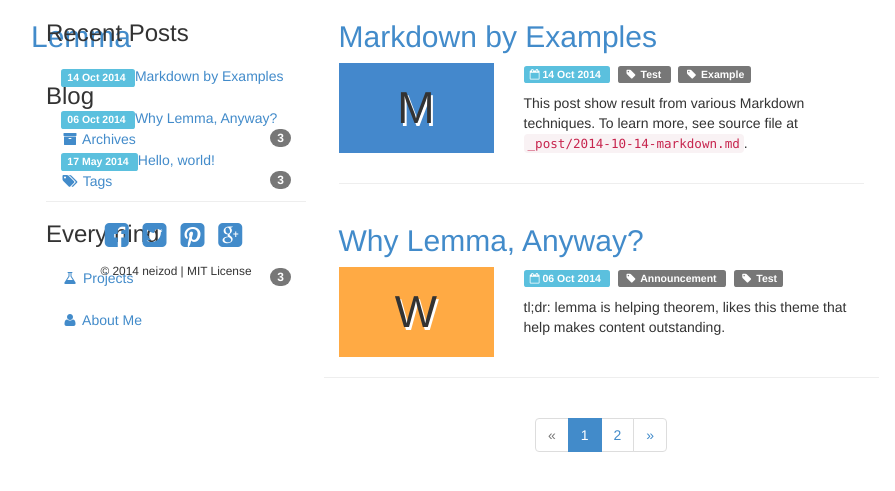
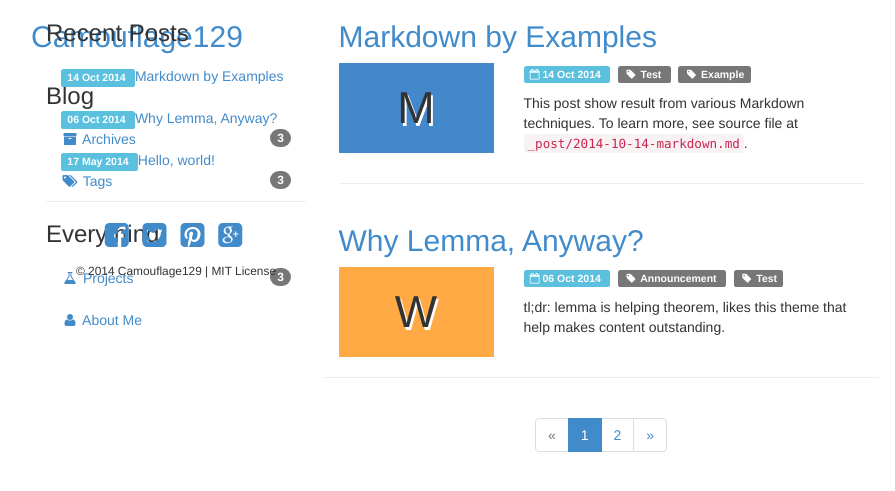
Before and after one commit to neizod/lemma-theme, a Jekyll site: the page built from index.html, in a window 1280 px wide. Shown: the top 491 px of the page, without its empty margins (39-934 px from the left). Built offline with Jekyll 4.4.1, drawn with Linux system fonts in a browser that asks for light colours; Markdown is read by kramdown in place of the engine named in the settings; the list of posts is cut into pages by our own code; some of the changed lines change nothing that is shown.

Commit message:
Update _config.yml

```diff
--- a/_config.yml
+++ b/_config.yml
@@ -1,30 +1,18 @@
 # user variables, change this to make custom site.
 
-name: Lemma
+name: Camouflage129
 desc: Yet another simple theme for Jekyll.
 author:
-  name: neizod
-  avatar: //gravatar.com/avatar/daa1cc36ed2ab0d13045d5cd2431cde9?s=320
+  name: Camouflage129
+  avatar:
   profile: |
-    Just another ordinary grad student in computer engineering.
-    I'm interest in programming language, algorithm, and mathematics.
+    Java Spring / Framework, The solutions of Samsung SW Expert Academy's Problems
 
-    I live in Chiang Mai or Bangkok, Thailand.
-    And you may found me around BarCamp event ;D
-  socials:
-    facebook:
-    twitter: //twitter.com/neizod
-    google-plus:
-    github: //github.com/neizod
-    stack-overflow: //stackoverflow.com/users/889578/neizod
-    instagram:
-    pinterest:
-    steam: //steamcommunity.com/id/neizod/
 license: MIT License
 
 
 # theme variables, change this to make site looks best.
-baseurl: /lemma-theme
+baseurl:
 paginate: 2
 
 
```
